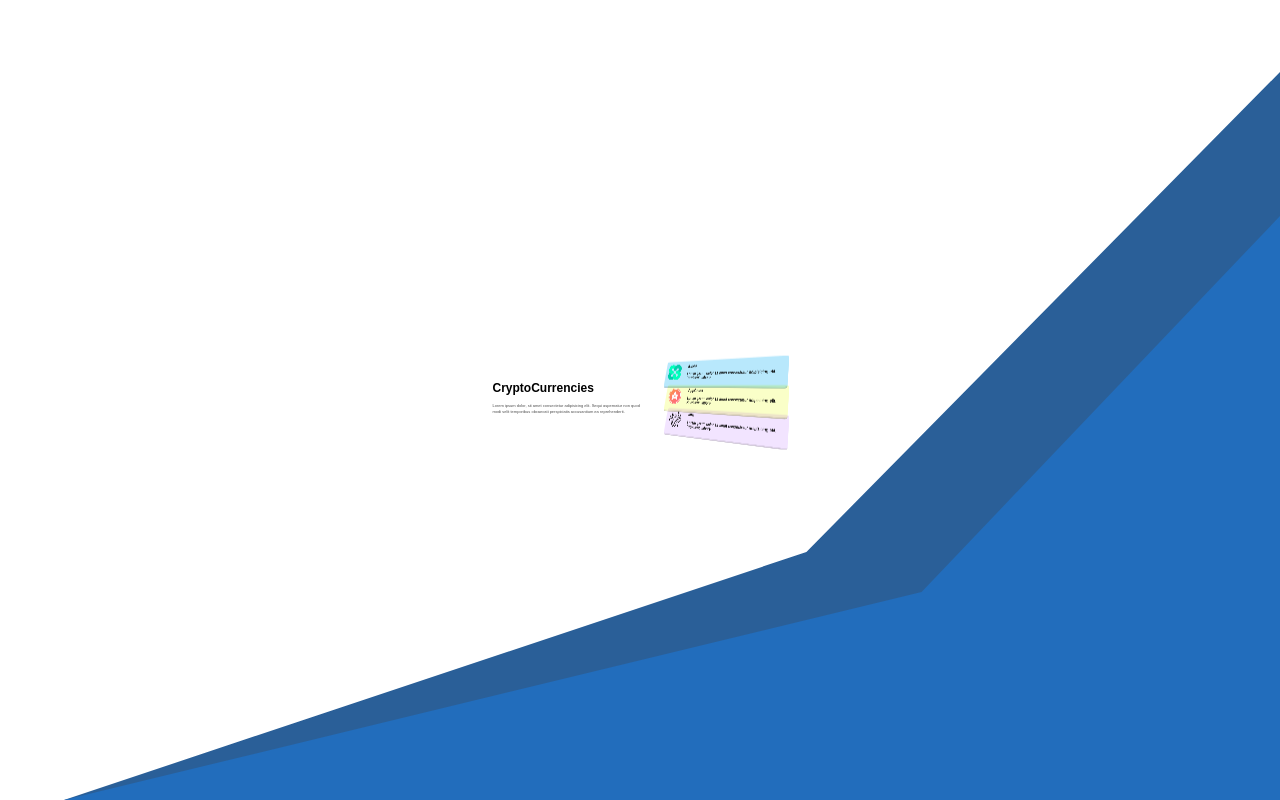
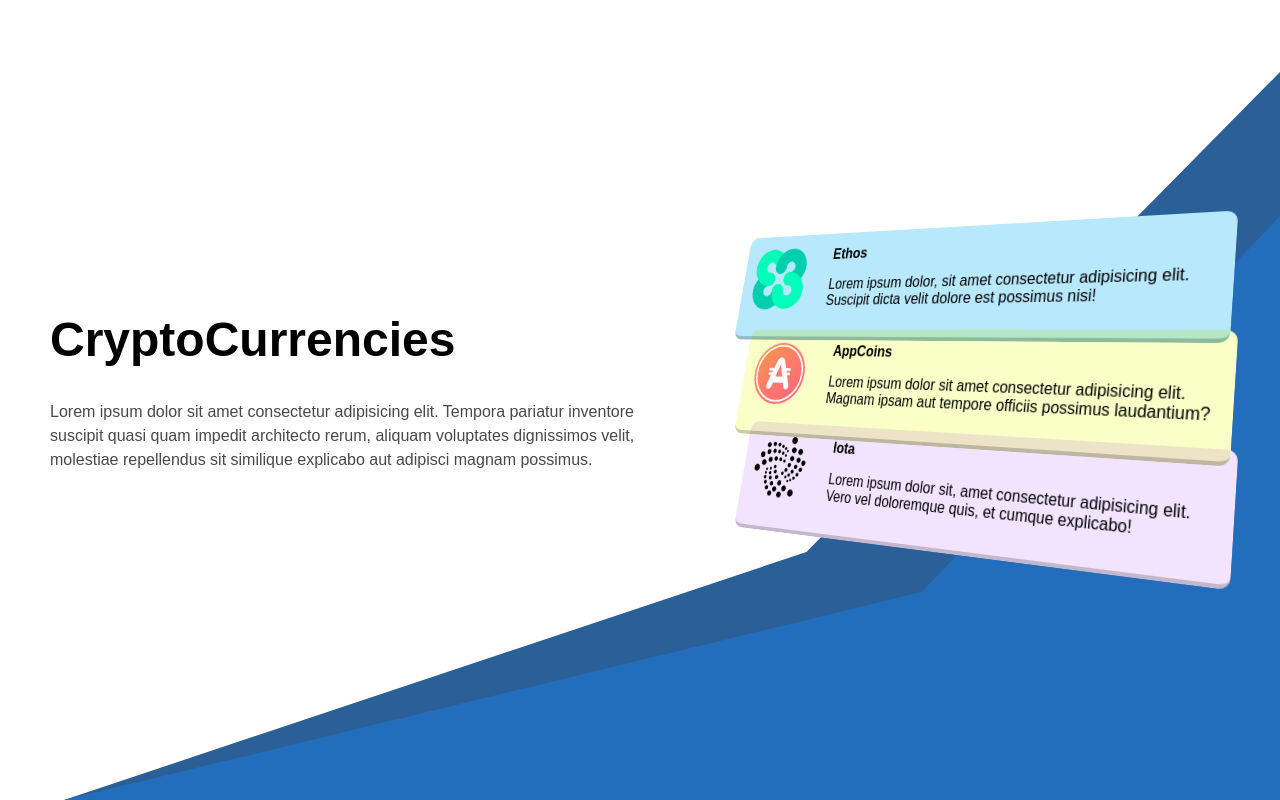
Before and after one commit to DanielLandonJr/cssPerspective, a plain HTML site: page index.html in a window 1280 px wide. Drawn offline with Linux system fonts and the light colour scheme.

Commit message:
Minor css changes for cleanup.

```diff
--- a/index.html
+++ b/index.html
@@ -16,7 +16,7 @@
   <div class="container">
     <div id="left">
       <h1>CryptoCurrencies</h1>
-      <p>Lorem ipsum dolor, sit amet consectetur adipisicing elit. Sequi aspernatur non quod modi velit temporibus obcaecati perspiciatis accusantium ea reprehenderit.</p>
+      <p>Lorem ipsum dolor sit amet consectetur adipisicing elit. Tempora pariatur inventore suscipit quasi quam impedit architecto rerum, aliquam voluptates dignissimos velit, molestiae repellendus sit similique explicabo aut adipisci magnam possimus.</p>
     </div>
     <div id="right">
       <ul>
@@ -24,21 +24,21 @@
           <img src="./ethos.svg" alt="">
           <span>
             <strong>Ethos</strong>
-            <p>Lorem ipsum dolor sit amet consectetur adipisicing elit. Provident, labore.</p>
+            <p>Lorem ipsum dolor, sit amet consectetur adipisicing elit. Suscipit dicta velit dolore est possimus nisi!</p>
           </span>
         </li>
         <li>
           <img src="./appcoins.svg" alt="">
           <span>
             <strong>AppCoins</strong>
-            <p>Lorem ipsum dolor sit amet consectetur adipisicing elit. Provident, labore.</p>
+            <p>Lorem ipsum dolor sit amet consectetur adipisicing elit. Magnam ipsam aut tempore officiis possimus laudantium?</p>
           </span>
         </li>
         <li>
           <img src="./iota-1.svg" alt="">
           <span>
             <strong>Iota</strong>
-            <p>Lorem ipsum dolor sit amet consectetur adipisicing elit. Provident, labore.</p>
+            <p>Lorem ipsum dolor sit, amet consectetur adipisicing elit. Vero vel doloremque quis, et cumque explicabo!</p>
           </span>
         </li>
       </ul>
--- a/main.css
+++ b/main.css
@@ -36,7 +36,16 @@ body {
   height: auto;
   align-self: center;
   margin: 0 50px;
-  transform: scale(.25);
+  /* transform: scale(.25); */
+}
+
+.container:active {
+  transform: scale(0.25);
+  transition: 4s ease-in-out;
+}
+
+.container:hover {
+  cursor: pointer;
 }
 
 ul {
```
